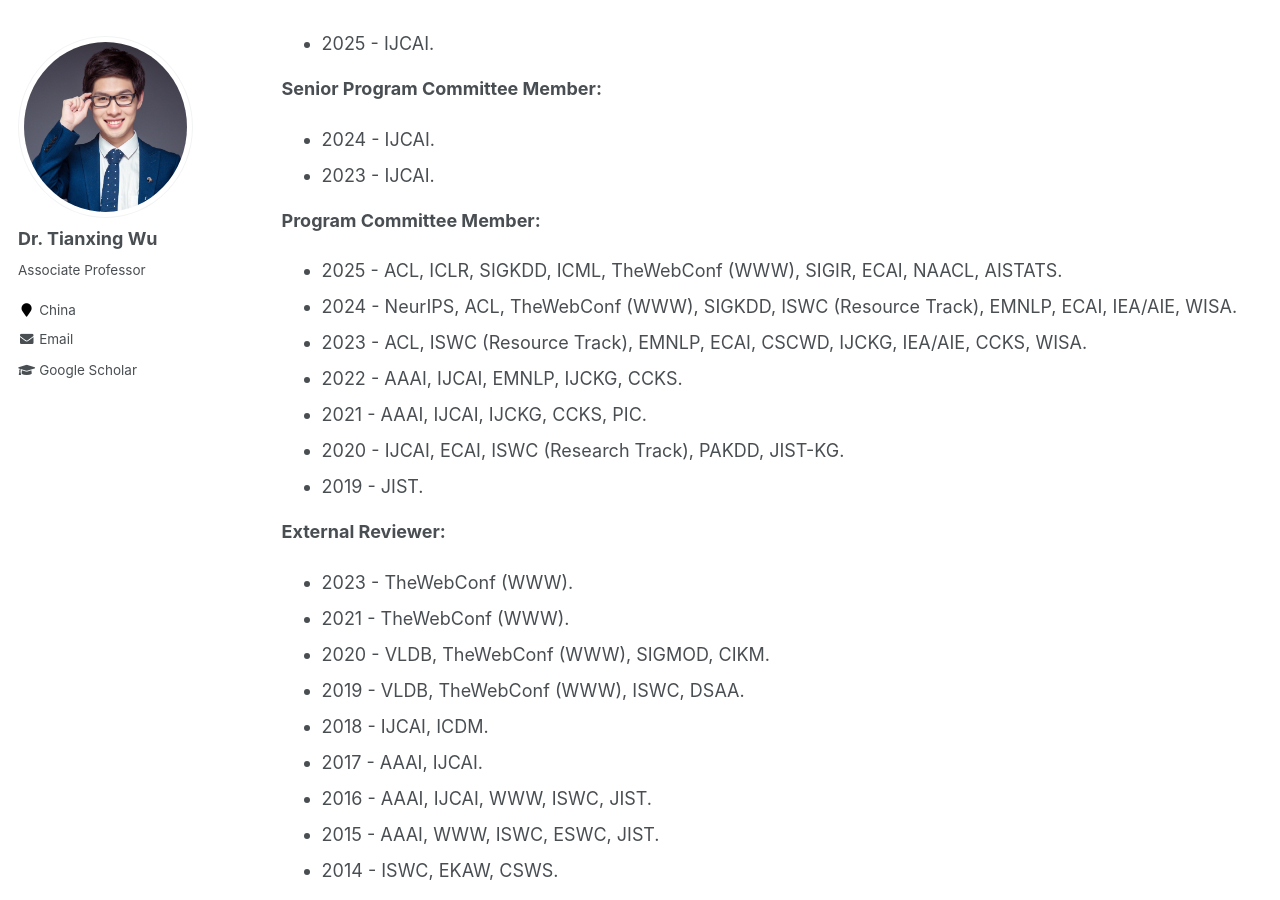
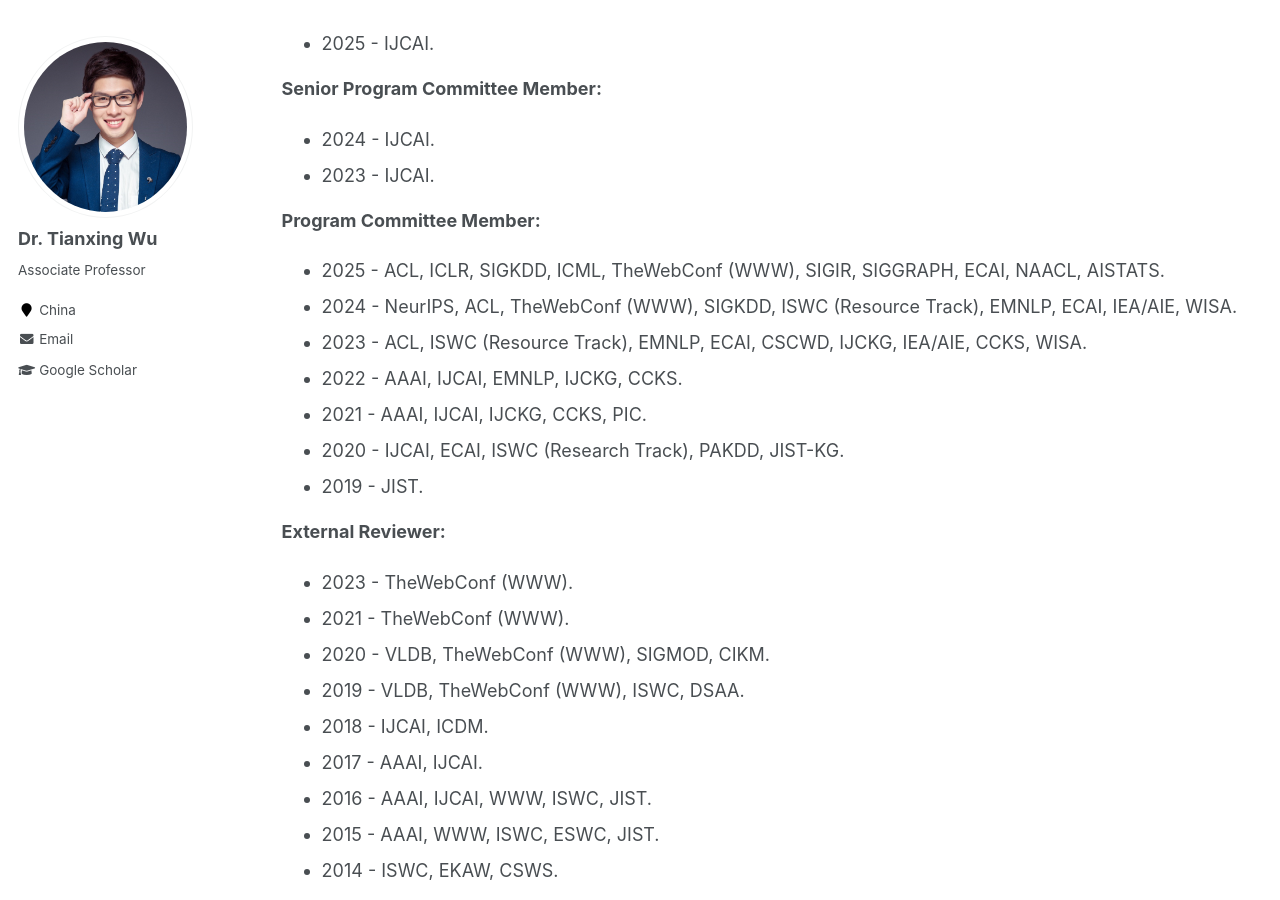
Before and after one commit to tianxing-wu/tianxing-wu.github.io, a Jekyll site: the page built from _pages/services.md, in a window 1280 px wide and 900 px high, scrolled down 2272 px. Built offline with Jekyll 4.4.1, drawn with Linux system fonts in a browser that asks for light colours; comment, search, counter and statistics services are not loaded.

Commit message:
info update

```diff
--- a/_pages/services.md
+++ b/_pages/services.md
@@ -54,7 +54,7 @@ author_profile: true
 * 2023 - IJCAI.
 
 **Program Committee Member:**
-* 2025 - ACL, ICLR, SIGKDD, ICML, TheWebConf (WWW), SIGIR, ECAI, NAACL, AISTATS.
+* 2025 - ACL, ICLR, SIGKDD, ICML, TheWebConf (WWW), SIGIR, SIGGRAPH, ECAI, NAACL, AISTATS.
 * 2024 - NeurIPS, ACL, TheWebConf (WWW), SIGKDD, ISWC (Resource Track), EMNLP, ECAI, IEA/AIE, WISA.
 * 2023 - ACL, ISWC (Resource Track), EMNLP, ECAI, CSCWD, IJCKG, IEA/AIE, CCKS, WISA.
 * 2022 - AAAI, IJCAI, EMNLP, IJCKG, CCKS.
```
Also changed, not shown: _pages/about.md (+2 -2 lines).
